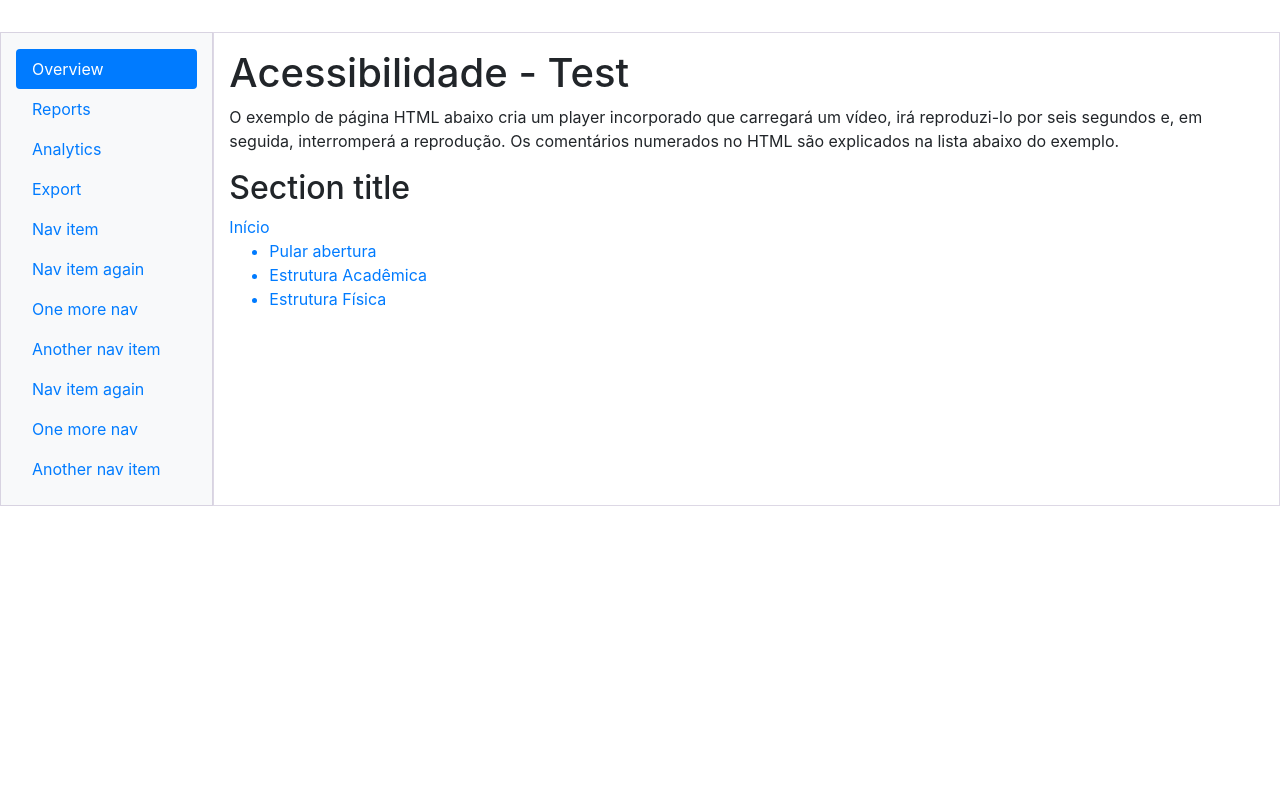
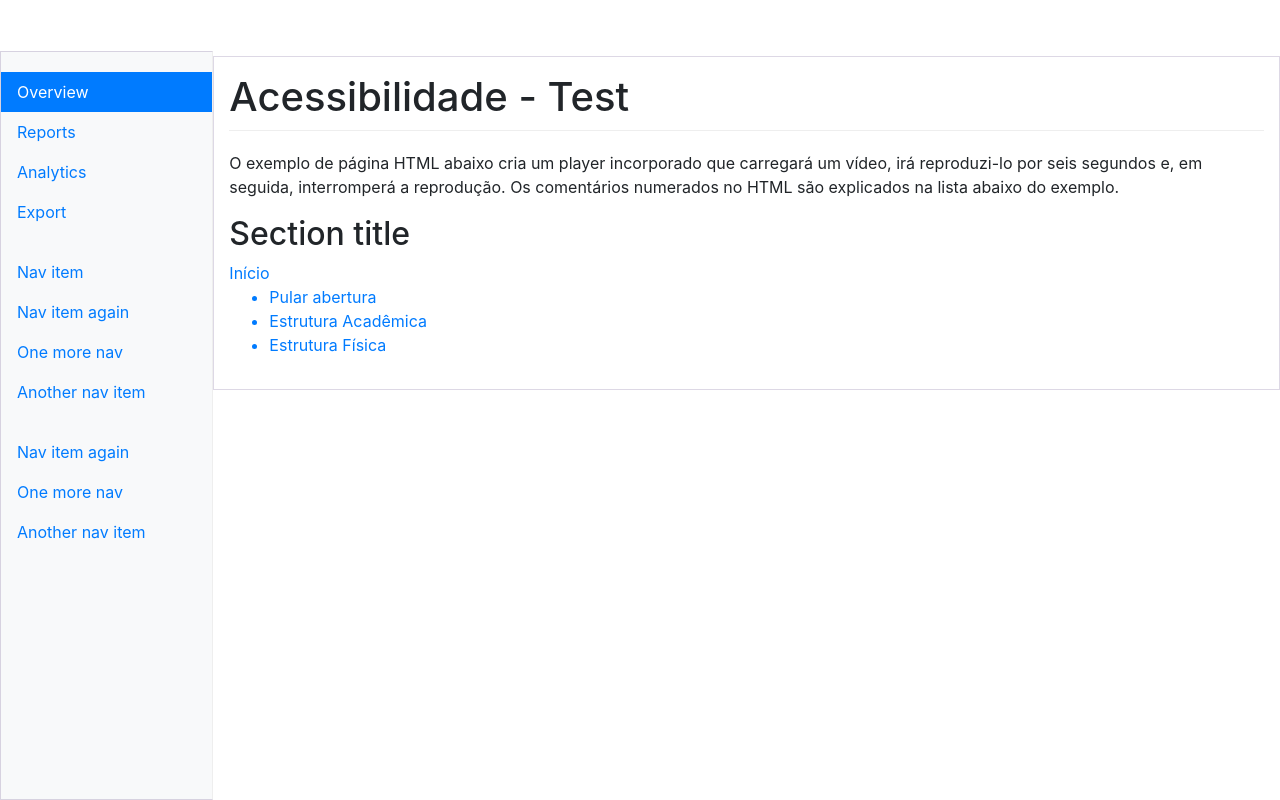
Before and after one commit to I-am-Gabi/acessibilidade-prototipo, a plain HTML site: page index.html in a window 1280 px wide. Drawn offline with nearby package versions, Linux system fonts and the light colour scheme.

Commit message:
dashboard css

```diff
--- /dev/null
+++ b/dashboard.css
@@ -0,0 +1,65 @@
+/*
+ * Base structure
+ */
+
+/* Move down content because we have a fixed navbar that is 3.5rem tall */
+body {
+  padding-top: 3.5rem;
+}
+
+/*
+ * Typography
+ */
+
+h1 {
+  padding-bottom: 9px;
+  margin-bottom: 20px;
+  border-bottom: 1px solid #eee;
+}
+
+/*
+ * Sidebar
+ */
+
+.sidebar {
+  position: fixed;
+  top: 51px;
+  bottom: 0;
+  left: 0;
+  z-index: 1000;
+  padding: 20px 0;
+  overflow-x: hidden;
+  overflow-y: auto; /* Scrollable contents if viewport is shorter than content. */
+  border-right: 1px solid #eee;
+  background: rgba(6, 62, 95, 0.2);
+}
+
+.sidebar .nav {
+  margin-bottom: 20px;
+}
+
+.sidebar .nav-item {
+  width: 100%;
+}
+
+.sidebar .nav-item + .nav-item {
+  margin-left: 0;
+}
+
+.sidebar .nav-link {
+  border-radius: 0;
+}
+
+/*
+ * Dashboard
+ */
+
+/* Placeholders */
+.placeholders {
+  padding-bottom: 3rem;
+}
+
+.placeholder img {
+  padding-top: 1.5rem;
+  padding-bottom: 1.5rem;
+}
--- a/index.html
+++ b/index.html
@@ -6,12 +6,13 @@
 		<title>Index</title>
 		<link rel="stylesheet" href="http://getbootstrap.com/dist/css/bootstrap.min.css">
 		<link rel="stylesheet" type="text/css" href="grid.css">
-
+		<link href="sidebar.css" rel="stylesheet">
+		<link href="dashboard.css" rel="stylesheet">
 	</head>
 	<body>
 		<div class="container-fluid">
   			<div class="row">
-				<nav class="col-sm-3 col-md-2 d-none d-sm-block bg-light sidebar">
+				<nav class="col-sm-3 col-md-2 d-none d-sm-block bg-light sidebar" style="background: rgba(6, 62, 95, 0.2);">
 		          <ul class="nav nav-pills flex-column">
 		            <li class="nav-item">
 		              <a class="nav-link active" href="#">Overview <span class="sr-only">(current)</span></a>
--- /dev/null
+++ b/sidebar.css
@@ -0,0 +1,3 @@
+.sidebar {
+  background-color: rgba(6, 62, 95, 0.2);
+}
```
